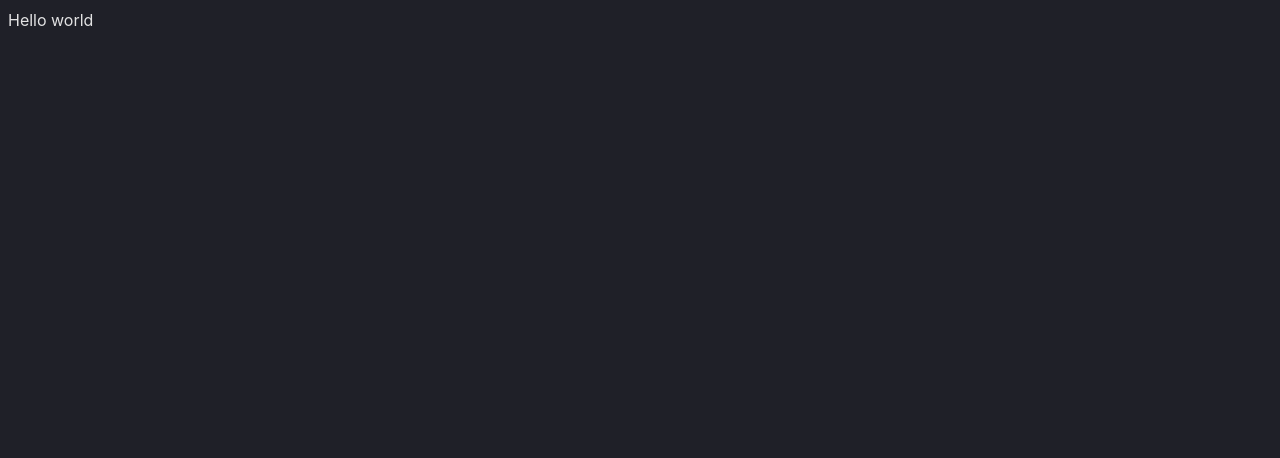
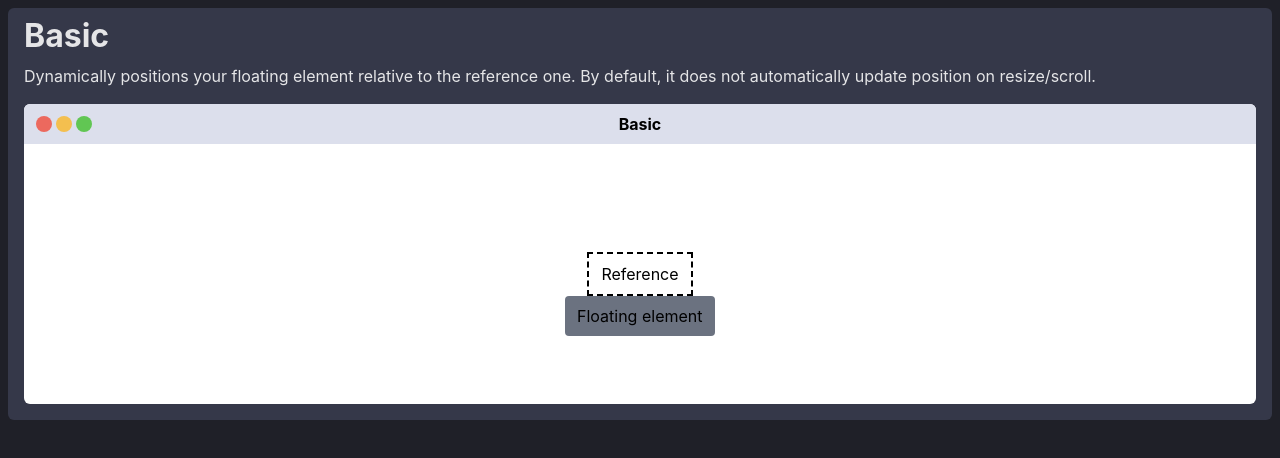
Before and after one commit to renatodeleao/floating-ui-x, a Vue app in the folder packages/vue-dom/: page / in a window 1280 px wide. Shown: the top 458 px of the page. Built offline with nearby package versions, Linux system fonts and the light colour scheme.

Commit message:
docs(vue-dom): add basic playground demo

```diff
--- a/packages/vue-dom/playground/App.vue
+++ b/packages/vue-dom/playground/App.vue
@@ -1,8 +1,7 @@
 <script setup>
-import { ref } from 'vue'
-const helloWorld = ref('Hello world')
+import { FuiDemoBasic } from './demos';
 </script>
 
 <template>
-  <div>{{ helloWorld }}</div>
+  <FuiDemoBasic />
 </template>
--- /dev/null
+++ b/packages/vue-dom/playground/demos/FuiDemoBasic.vue
@@ -0,0 +1,28 @@
+<script setup>
+import { FuiBox, FuiWindow } from '../components';
+import { useFloating } from '@/index';
+const { x, y, reference, floating, strategy } = useFloating();
+</script>
+
+<template>
+  <FuiBox
+    title="Basic"
+    description="Dynamically positions your floating element relative to the reference one. By default, it does not automatically update position on resize/scroll."
+  >
+    <FuiWindow title="Basic">
+      <span ref="reference" class="fui-reference">Reference</span>
+      <div
+        ref="floating"
+        class="fui-floating"
+        :style="{
+          position: strategy,
+          top: y ? `${y}px` : '',
+          left: x ? `${x}px` : '',
+          width: 'max-content',
+        }"
+      >
+        Floating element
+      </div>
+    </FuiWindow>
+  </FuiBox>
+</template>
--- /dev/null
+++ b/packages/vue-dom/playground/demos/index.js
@@ -0,0 +1 @@
+export { default as FuiDemoBasic } from './FuiDemoBasic.vue';
```
